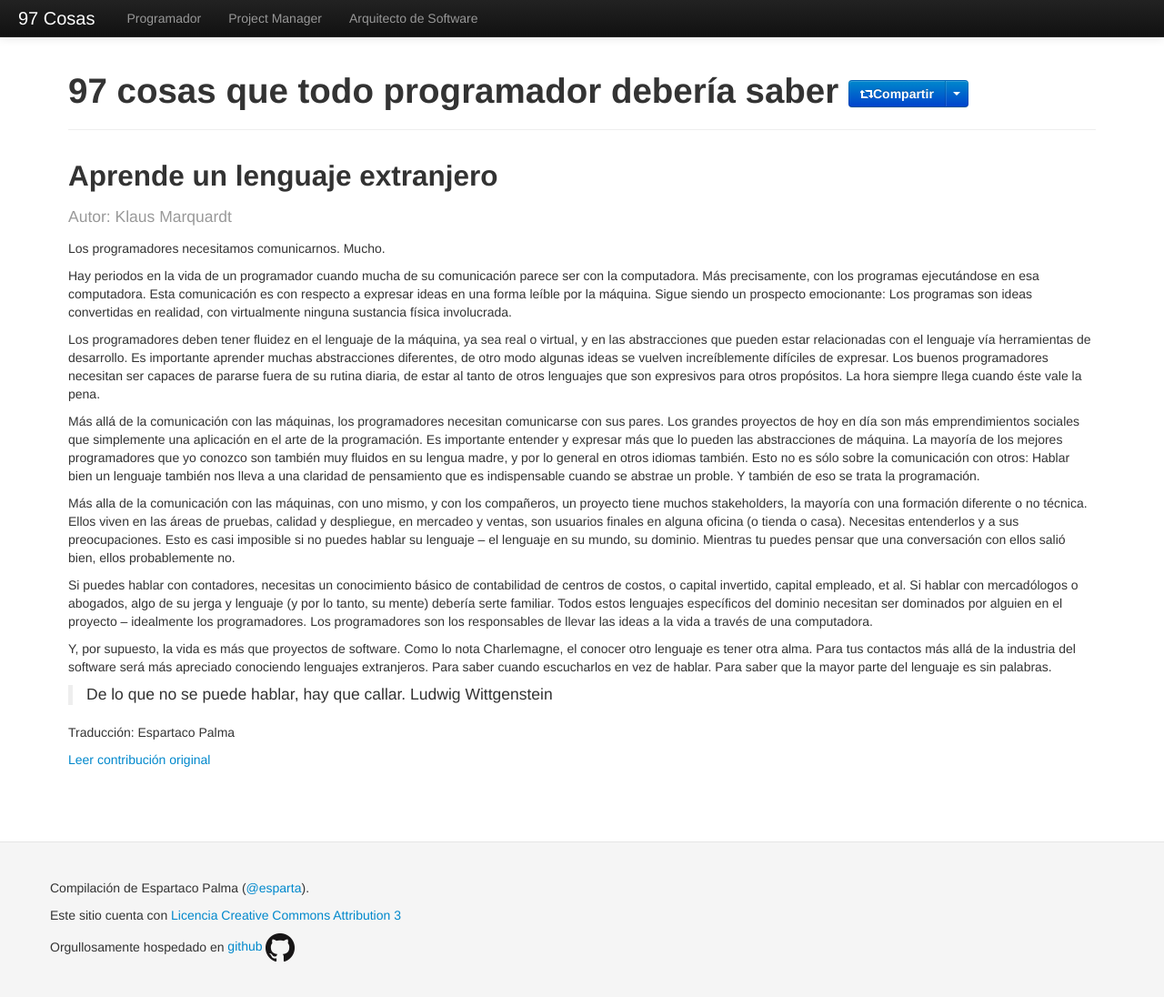
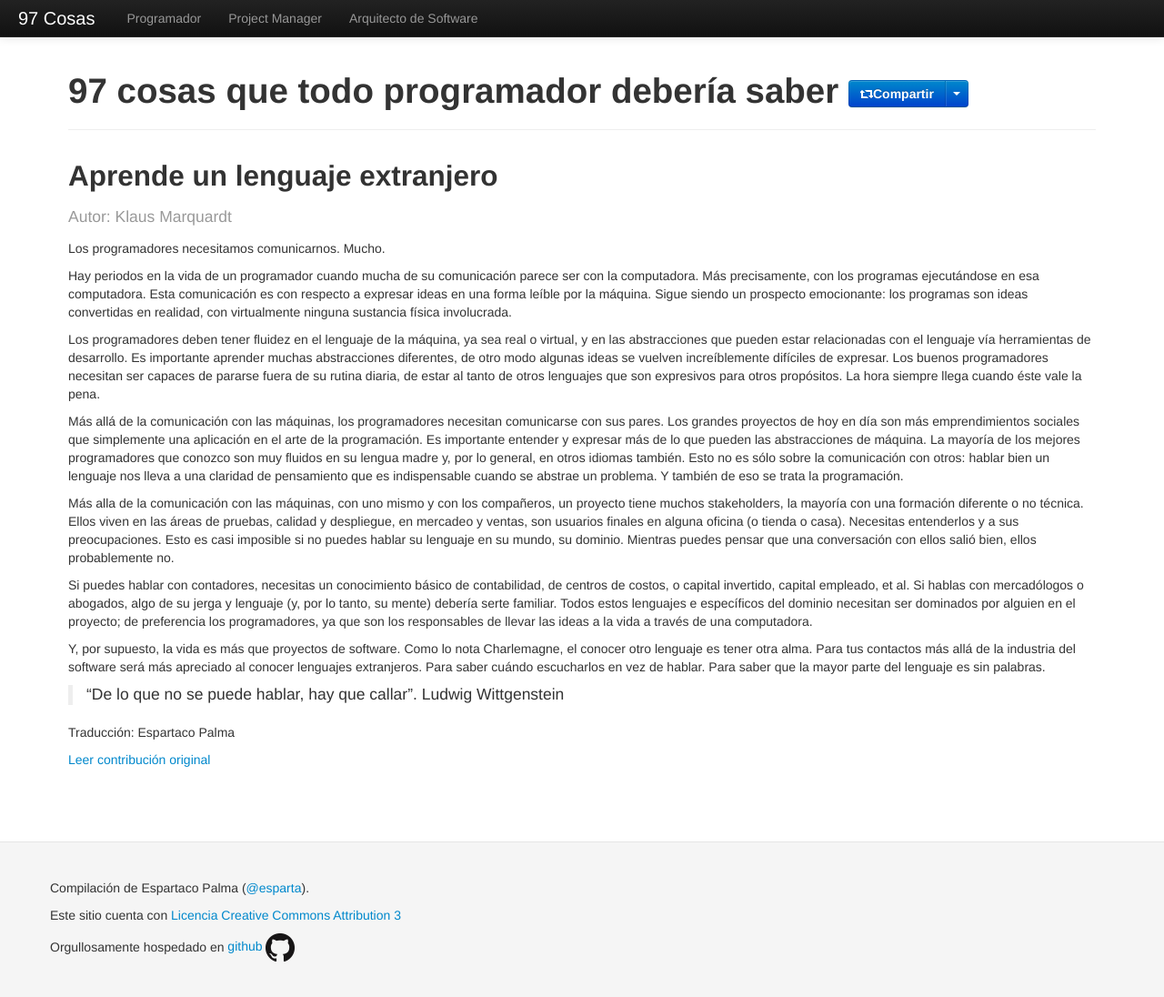
Before and after one commit to esparta/97cosas, a Jekyll site: the page built from programador/aprende-lenguaje-extranjero.md, in a window 1280 px wide and 1098 px high. Shown: the whole window at 91% size. Built offline with Jekyll 4.4.1, drawn with Linux system fonts in a browser that asks for light colours; comment, search, counter and statistics services are not loaded.

Commit message:
Spelling corrections on aprende-lenguaje-extranjero

```diff
--- a/programador/aprende-lenguaje-extranjero.md
+++ b/programador/aprende-lenguaje-extranjero.md
@@ -9,17 +9,52 @@ original: http://programmer.97things.oreilly.com/wiki/index.php/Learn_Foreign_La
 
 Los programadores necesitamos comunicarnos. Mucho.
 
-Hay periodos en la vida de un programador cuando mucha de su comunicación parece ser con la computadora. Más precisamente, con los programas ejecutándose en esa computadora. Esta comunicación es con respecto a expresar ideas en una forma leíble por la máquina. Sigue siendo un prospecto emocionante: Los programas son ideas convertidas en realidad, con virtualmente ninguna sustancia física involucrada.
+Hay periodos en la vida de un programador cuando mucha de su comunicación
+parece ser con la computadora. Más precisamente, con los programas
+ejecutándose en esa computadora. Esta comunicación es con respecto a expresar
+ideas en una forma leíble por la máquina. Sigue siendo un prospecto
+emocionante: los programas son ideas convertidas en realidad, con virtualmente
+ninguna sustancia física involucrada.
 
-Los programadores deben tener fluidez en el lenguaje de la máquina, ya sea real o virtual, y en las abstracciones que pueden estar relacionadas con el lenguaje vía herramientas de desarrollo. Es importante aprender muchas abstracciones diferentes, de otro modo algunas ideas se vuelven increíblemente difíciles de expresar. Los buenos programadores necesitan ser capaces de pararse fuera de su rutina diaria, de estar al tanto de otros lenguajes que son expresivos para otros propósitos. La hora siempre llega cuando éste vale la pena.
+Los programadores deben tener fluidez en el lenguaje de la máquina, ya sea real
+o virtual, y en las abstracciones que pueden estar relacionadas con el lenguaje
+vía herramientas de desarrollo. Es importante aprender muchas abstracciones
+diferentes, de otro modo algunas ideas se vuelven increíblemente difíciles de
+expresar. Los buenos programadores necesitan ser capaces de pararse fuera de su
+rutina diaria, de estar al tanto de otros lenguajes que son expresivos para
+otros propósitos. La hora siempre llega cuando éste vale la pena.
 
-Más allá de la comunicación con las máquinas, los programadores necesitan comunicarse con sus pares. Los grandes proyectos de hoy en día son más emprendimientos sociales que simplemente una aplicación en el arte de la programación. Es importante entender y expresar más que lo pueden las abstracciones de máquina. La mayoría de los mejores programadores que yo conozco son también muy fluidos en su lengua madre, y por lo general en otros idiomas también. Esto no es sólo sobre la comunicación con otros: Hablar bien un lenguaje también nos lleva a una claridad de pensamiento que es indispensable cuando se abstrae un proble. Y también de eso se trata la programación.
+Más allá de la comunicación con las máquinas, los programadores necesitan
+comunicarse con sus pares. Los grandes proyectos de hoy en día son más
+emprendimientos sociales que simplemente una aplicación en el arte de la
+programación. Es importante entender y expresar más de lo que pueden las
+abstracciones de máquina. La mayoría de los mejores programadores que
+conozco son muy fluidos en su lengua madre y, por lo general, en otros
+idiomas también. Esto no es sólo sobre la comunicación con otros: hablar bien
+un lenguaje nos lleva a una claridad de pensamiento que es indispensable
+cuando se abstrae un problema. Y también de eso se trata la programación.
 
-Más alla de la comunicación con las máquinas, con uno mismo, y con los compañeros, un proyecto tiene muchos stakeholders, la mayoría con una formación diferente o no técnica. Ellos viven en las áreas de pruebas, calidad y despliegue, en mercadeo y ventas, son usuarios finales en alguna oficina (o tienda o casa). Necesitas entenderlos y a sus preocupaciones. Esto es casi imposible si no puedes hablar su lenguaje -- el lenguaje en su mundo, su dominio. Mientras tu puedes pensar que una conversación con ellos salió bien, ellos probablemente no.
+Más alla de la comunicación con las máquinas, con uno mismo y con los
+compañeros, un proyecto tiene muchos stakeholders, la mayoría con una formación
+diferente o no técnica. Ellos viven en las áreas de pruebas, calidad y
+despliegue, en mercadeo y ventas, son usuarios finales en alguna oficina (o
+tienda o casa). Necesitas entenderlos y a sus preocupaciones. Esto es casi
+imposible si no puedes hablar su lenguaje en su mundo, su dominio. Mientras
+puedes pensar que una conversación con ellos salió bien, ellos probablemente
+no.
 
-Si puedes hablar con contadores, necesitas un conocimiento básico de contabilidad de centros de costos, o capital invertido, capital empleado, et al. Si hablar con mercadólogos o abogados, algo de su jerga y lenguaje (y por lo tanto, su mente) debería serte familiar. Todos estos lenguajes específicos del dominio necesitan ser dominados por alguien en el proyecto -- idealmente los programadores. Los programadores son los responsables de llevar las ideas a la vida a través de una computadora.
+Si puedes hablar con contadores, necesitas un conocimiento básico de
+contabilidad, de centros de costos, o capital invertido, capital empleado, et
+al. Si hablas con mercadólogos o abogados, algo de su jerga y lenguaje (y,
+por lo tanto, su mente) debería serte familiar. Todos estos lenguajes e
+específicos del dominio necesitan ser dominados por alguien en el proyecto;
+de preferencia los programadores, ya que son los responsables de llevar
+las ideas a la vida a través de una computadora.
 
-Y, por supuesto, la vida es más que proyectos de software. Como lo nota Charlemagne, el conocer otro lenguaje es tener otra alma. Para tus contactos más allá de la industria del software será más apreciado conociendo lenguajes extranjeros. Para saber cuando escucharlos en vez de hablar. Para saber que la mayor parte del lenguaje es sin palabras.
+Y, por supuesto, la vida es más que proyectos de software. Como lo nota
+Charlemagne, el conocer otro lenguaje es tener otra alma. Para tus contactos
+más allá de la industria del software será más apreciado al conocer lenguajes
+extranjeros. Para saber cuándo escucharlos en vez de hablar. Para saber que
+la mayor parte del lenguaje es sin palabras.
 
-> De lo que no se puede hablar, hay que callar.
-> Ludwig Wittgenstein
+> "De lo que no se puede hablar, hay que callar". Ludwig Wittgenstein
```
